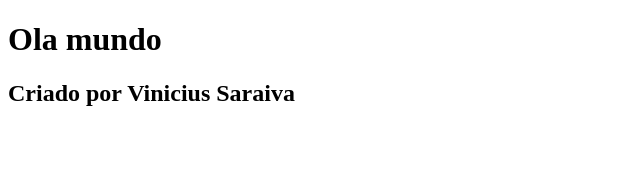
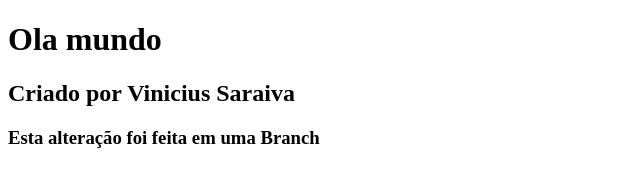
Before and after one commit to ViniciusSPDP/atv-2-git, a plain HTML site: page index.htm in a window 1280 px wide. Shown: the whole page, without its empty margins (0-640 px from the left). Drawn offline with Linux system fonts and the light colour scheme.

Commit message:
Teste 01

```diff
--- a/index.htm
+++ b/index.htm
@@ -8,5 +8,6 @@
 <body>
     <h1>Ola mundo</h1>
     <h2>Criado por Vinicius Saraiva</h2>
+    <h3>Esta alteração foi feita em uma Branch</h3>
 </body>
 </html>
```
